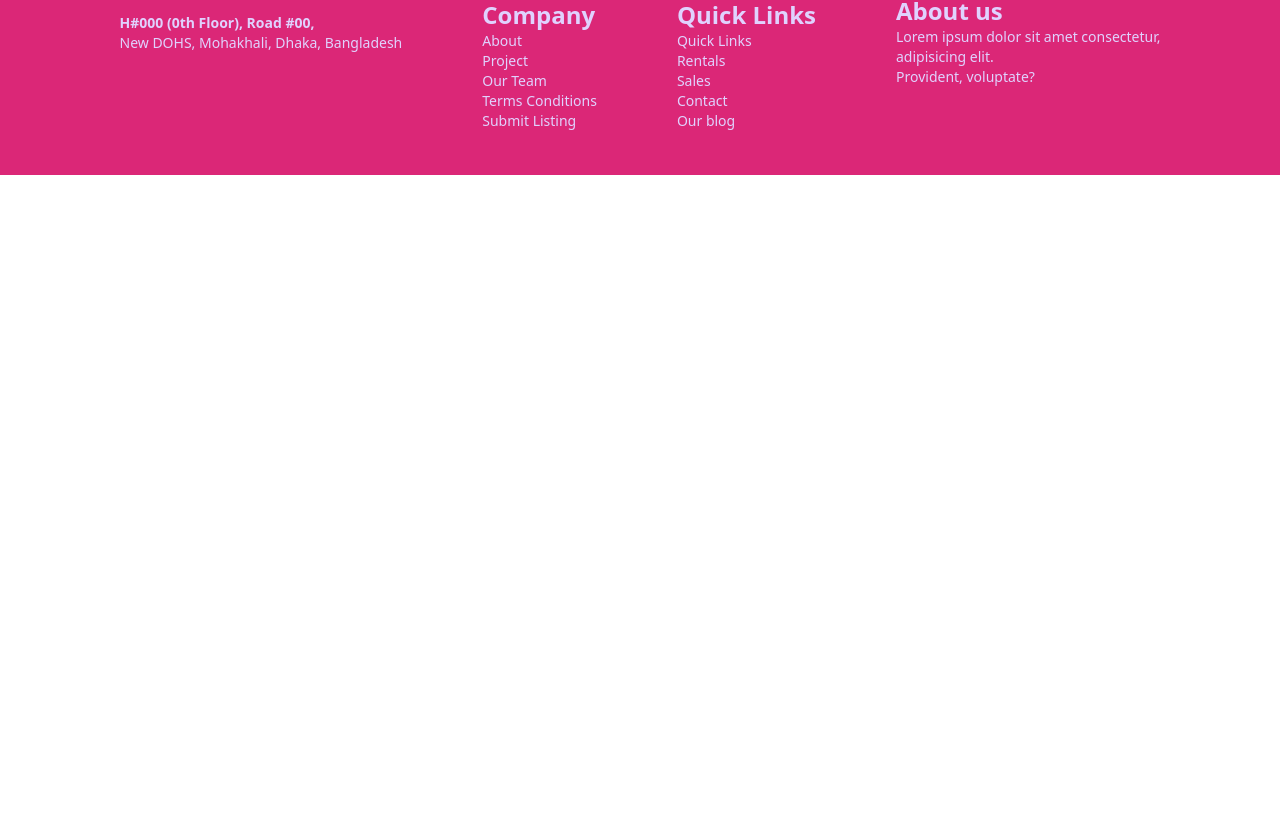
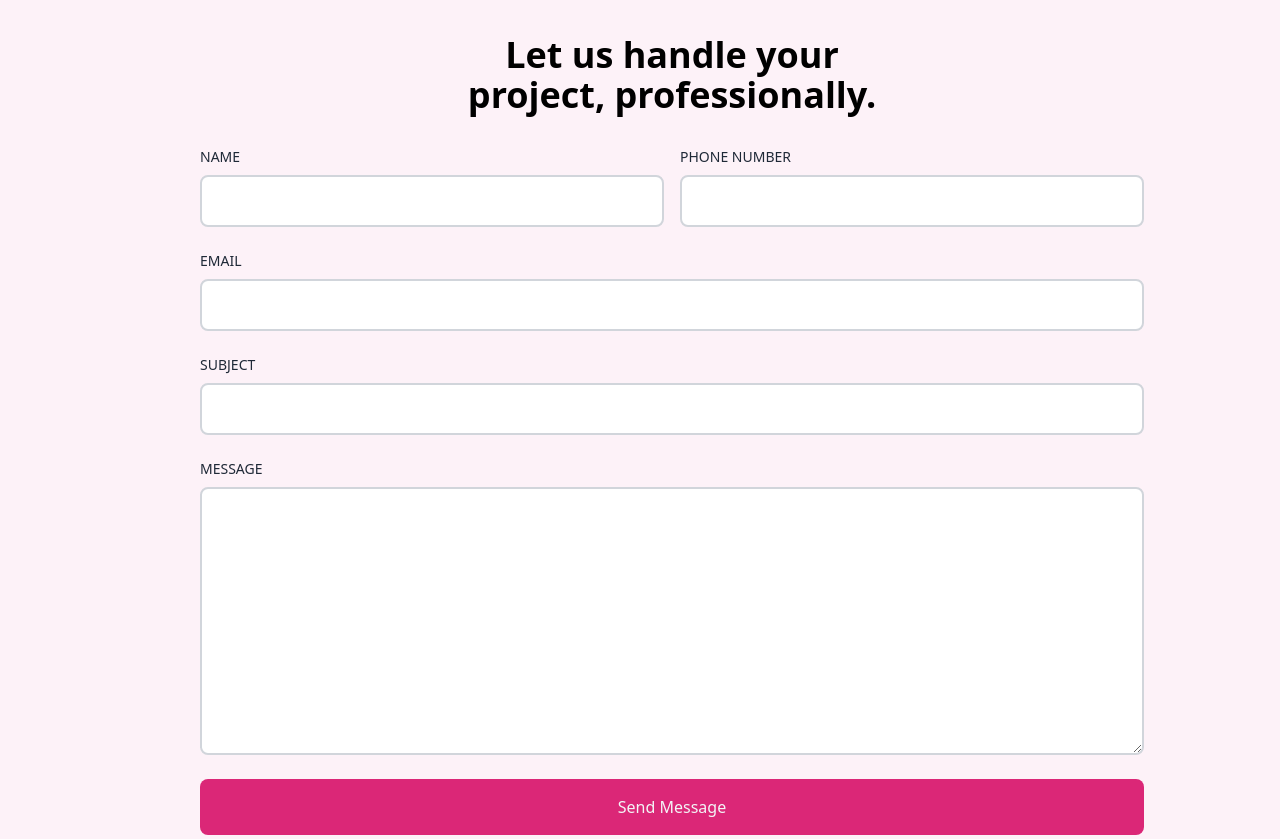
Before and after one commit to ROHAN-2497/woman-parlour-client-new, a React (Vite) app: page / in a window 1280 px wide. Shown: the part 2301-3140 px from the top of the page. Before the commit the page ends 2476 px from the top, so only its background shows below. Built offline with nearby package versions, Linux system fonts and the light colour scheme.

Commit message:
contact section

```diff
--- /dev/null
+++ b/src/Page/Home/Contact/Contact.jsx
@@ -0,0 +1,63 @@
+const Contact = () => {
+  return (
+    <div>
+      <div className="bg-pink-50 mt-20">
+
+        <div id="contact" className="max-w-[1040px] m-auto md:pl-20 p-4 py-16">
+          <h1 className="py-4 text-4xl font-bold text-center text-black">
+          Let us handle your <br /> project, professionally.
+          </h1>
+          <form action="" method="POST" encType="multipart/form-data">
+            <div className="grid md:grid-cols-2 gap-4 w-full py-2">
+              <div className="flex flex-col">
+                <label className="uppercase text-sm py-2"> Name</label>
+                <input
+                  className="border-2 rounded-lg p-3 flex border-gray-300"
+                  type="text"
+                  name="name"
+                />
+              </div>
+              <div className="flex flex-col">
+                <label className="uppercase text-sm py-2">Phone Number</label>
+                <input
+                  className="border-2 rounded-lg p-3 flex border-gray-300"
+                  type="text"
+                  name="phone"
+                />
+              </div>
+            </div>
+            <div className="flex flex-col py-2">
+              <label className="uppercase text-sm py-2">Email</label>
+              <input
+                className="border-2 rounded-lg p-3 flex border-gray-300"
+                type="email"
+                name="email"
+              />
+            </div>
+            <div className="flex flex-col py-2">
+              <label className="uppercase text-sm py-2">Subject</label>
+              <input
+                className="border-2 rounded-lg p-3 flex border-gray-300"
+                type="text"
+                name="subject"
+              />
+            </div>
+            <div className="flex flex-col py-2">
+              <label className="uppercase text-sm py-2">Message</label>
+              <textarea
+                className="border-2 rounded-lg p-3  border-gray-300"
+                rows="10"
+                name="message"
+              ></textarea>
+            </div>
+            <button className="bg-pink-600 text-gray-100 mt-4 w-full p-4 rounded-lg ">
+              Send Message
+            </button>
+          </form>
+        </div>
+      </div>
+    </div>
+  );
+};
+
+export default Contact;
--- a/src/Page/Home/HappyCustomar/HappyCustomar.jsx
+++ b/src/Page/Home/HappyCustomar/HappyCustomar.jsx
@@ -2,7 +2,7 @@ import Container from "../../../Components/Container";
 
 const HappyCustomar = () => {
   return (
-    <div className="bg-pink-50 py-32  ">
+    <div className="bg-pink-50 py-32">
       <Container>
         <div className="flex w-full flex-col md:flex-row gap-7 ">
           <div className="md:w-1/2">
--- a/src/Page/Home/Home/Home.jsx
+++ b/src/Page/Home/Home/Home.jsx
@@ -1,15 +1,17 @@
 import Banner from "../Banner/Banner";
+import Contact from "../Contact/Contact";
 import HappyCustomar from "../HappyCustomar/HappyCustomar";
 import Service from "../Service/Service";
 import Testimonials from "../Testimonials/Testimonials";
 
 const Home = () => {
   return (
-    <div className="mb-20">
+    <div >
       <Banner/>
       <Service/>
       <HappyCustomar/>
       <Testimonials/>
+      <Contact/>
 
     </div>
   );
--- a/src/Page/Home/Testimonials/Testimonials.jsx
+++ b/src/Page/Home/Testimonials/Testimonials.jsx
@@ -3,13 +3,13 @@ import "@smastrom/react-rating/style.css";
 import Container from "../../../Components/Container";
 const Testimonials = () => {
   return (
-    <div className="">
+    <div>
       <h1 className="text-3xl font-bold text-center py-20">Testimonials</h1>
       <Container>
-       <div className="grid  md:grid-cols-3  gap-10 pl-6 px-4 ">
-       <div >
+        <div className="grid  md:grid-cols-3 gap-10 pl-6 px-4 ">
           <div>
-            <div className="">
+            <div>
+              <div>
                 <div>
                   <div className="flex gap-4 ">
                     <div>
@@ -20,45 +20,12 @@ const Testimonials = () => {
                       />
                     </div>
                     <div>
-                    <h2 className=" text-2xl font-bold">
-                      Nash Patrik
-                    </h2>
+                      <h2 className=" text-2xl font-bold">Nash Patrik</h2>
                       <h3 className="text-1xl font-bold">CEO, Manpol</h3>
                     </div>
                   </div>
 
-                <div className="">
-                  <p className="py-4">
-                    Lorem ipsum dolor sit amet, consectetur adipiscing elit.
-                    Purus commodo ipsum duis laoreet maecenas. Feugiat{" "}
-                  </p>
-                </div>
-                <Rating style={{ maxWidth: 80 }} value={5} readOnly />
-              </div>
-            </div>
-          </div>
-        </div>
-       <div >
                   <div>
-            <div className="">
-              <div>
-                <div className="flex gap-4 ">
-                  <div>
-                    <img
-                      src="/src/assets/images/Ellipse 91.png"
-                      className="w-[64px] h-[64px]"
-                      alt="Shoes"
-                    />
-                  </div>
-                  <div>
-                    <h2 className=" text-2xl font-bold">
-                    Miriam Barron
-                    </h2>
-                    <h3 className="text-1xl font-bold">CEO, Manpol</h3>
-                  </div>
-                </div>
-
-                <div className="">
                     <p className="py-4">
                       Lorem ipsum dolor sit amet, consectetur adipiscing elit.
                       Purus commodo ipsum duis laoreet maecenas. Feugiat{" "}
@@ -71,7 +38,36 @@ const Testimonials = () => {
           </div>
           <div>
             <div>
-            <div className="">
+              <div>
+                <div>
+                  <div className="flex gap-4 ">
+                    <div>
+                      <img
+                        src="/src/assets/images/Ellipse 91.png"
+                        className="w-[64px] h-[64px]"
+                        alt="Shoes"
+                      />
+                    </div>
+                    <div>
+                      <h2 className=" text-2xl font-bold">Miriam Barron</h2>
+                      <h3 className="text-1xl font-bold">CEO, Manpol</h3>
+                    </div>
+                  </div>
+
+                  <div>
+                    <p className="py-4">
+                      Lorem ipsum dolor sit amet, consectetur adipiscing elit.
+                      Purus commodo ipsum duis laoreet maecenas. Feugiat{" "}
+                    </p>
+                  </div>
+                  <Rating style={{ maxWidth: 80 }} value={5} readOnly />
+                </div>
+              </div>
+            </div>
+          </div>
+          <div>
+            <div>
+              <div>
                 <div>
                   <div className="flex gap-4 ">
                     <div>
@@ -82,14 +78,12 @@ const Testimonials = () => {
                       />
                     </div>
                     <div>
-                    <h2 className=" text-2xl font-bold">
-                    Bria Malone
-                    </h2>
+                      <h2 className=" text-2xl font-bold">Bria Malone</h2>
                       <h3 className="text-1xl font-bold">CEO, Manpol</h3>
                     </div>
                   </div>
 
-                <div className="">
+                  <div>
                     <p className="py-4">
                       Lorem ipsum dolor sit amet, consectetur adipiscing elit.
                       Purus commodo ipsum duis laoreet maecenas. Feugiat{" "}
```
Lines whose indentation alone changed are shown as unchanged.
